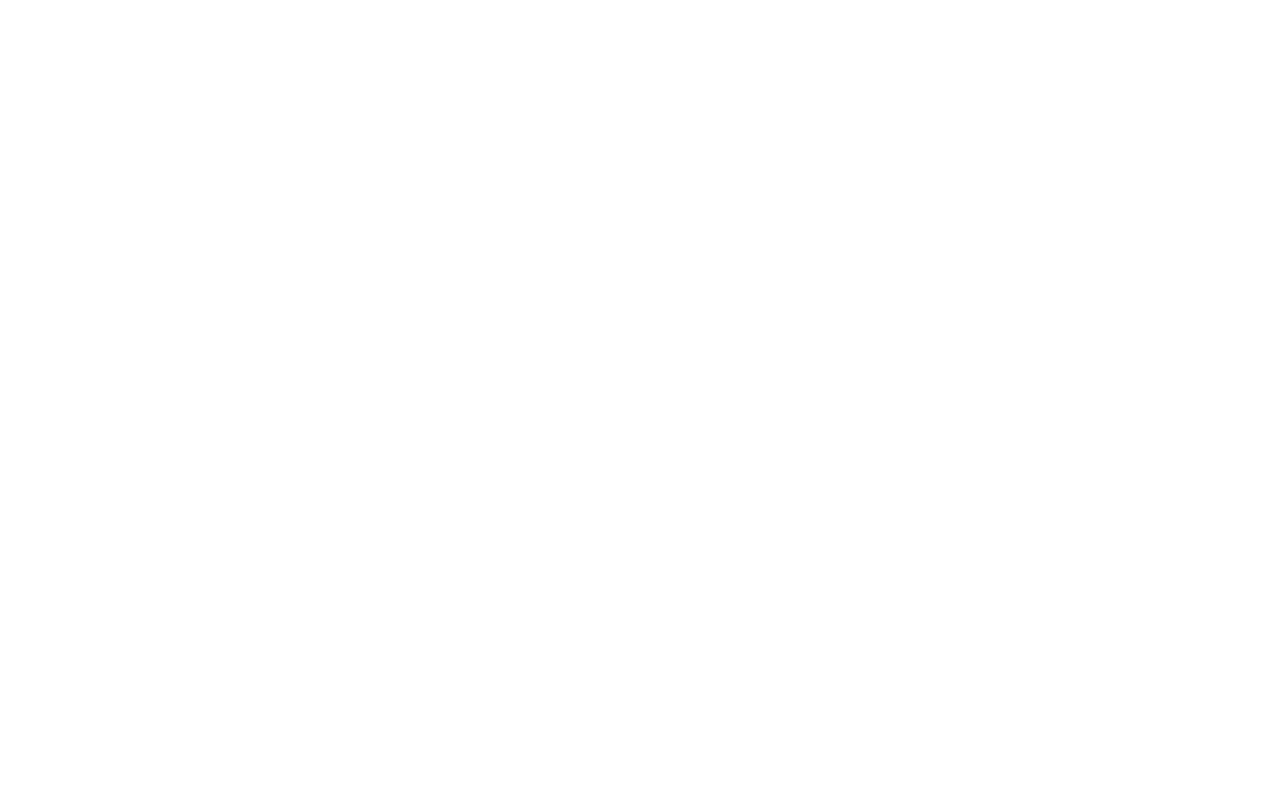
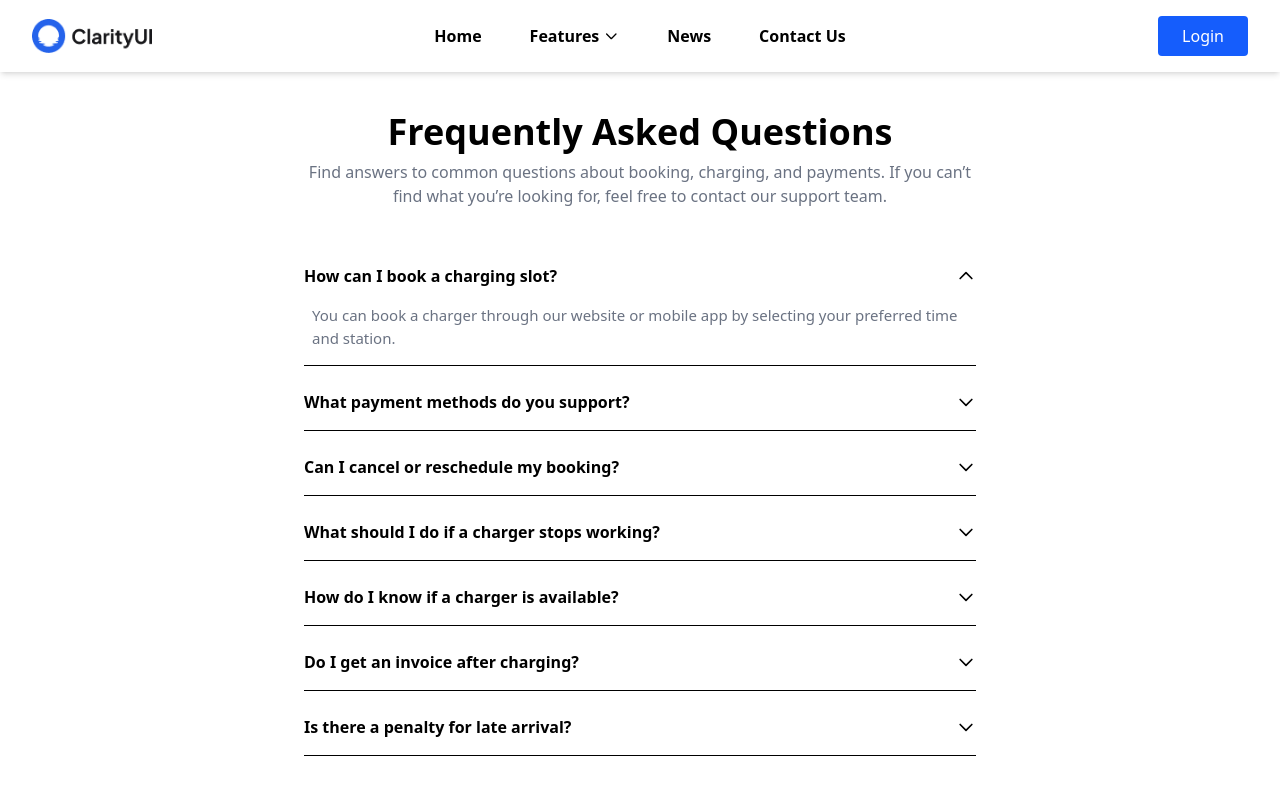
Before and after one commit to DatNguyen9240/FE_Electric_Vehicle_Dealer_Management_System, a React (Vite) app: page /faq in a window 1280 px wide. Before the commit this address had no page. Shown: the top 800 px of the page. Built offline with nearby package versions, Linux system fonts and the light colour scheme.

Commit message:
feat: FAQ

```diff
--- /dev/null
+++ b/src/pages/FAQ.tsx
@@ -0,0 +1,89 @@
+import React, { useState } from "react";
+
+const faqs = [
+  {
+    question: "How can I book a charging slot?",
+    answer:
+      "You can book a charger through our website or mobile app by selecting your preferred time and station.",
+  },
+  {
+    question: "What payment methods do you support?",
+    answer:
+      "We support e-wallets, credit/debit cards, and direct bank transfer.",
+  },
+  {
+    question: "Can I cancel or reschedule my booking?",
+    answer:
+      "Yes, you can cancel or reschedule up to 30 minutes before your booking time without extra cost.",
+  },
+  {
+    question: "What should I do if a charger stops working?",
+    answer:
+      "Please contact our support hotline immediately. Our staff will guide you or assign another available charger.",
+  },
+  {
+    question: "How do I know if a charger is available?",
+    answer: "Charger availability is shown in real-time on our booking system.",
+  },
+  {
+    question: "Do I get an invoice after charging?",
+    answer:
+      "Yes, you can download your invoice from the app or request it via email.",
+  },
+  {
+    question: "Is there a penalty for late arrival?",
+    answer:
+      "If you arrive more than 15 minutes late, your slot may be released for other users.",
+  },
+];
+
+const FAQ: React.FC = () => {
+  const [openIndex, setOpenIndex] = useState<number | null>(0);
+
+  return (
+    <div className="min-h-screen bg-white py-10 px-2">
+      <h1 className="text-4xl font-bold text-center mb-2">
+        Frequently Asked Questions
+      </h1>
+      <p className="text-center text-gray-500 mb-10 max-w-2xl mx-auto">
+        Find answers to common questions about booking, charging, and payments.
+        If you can’t find what you’re looking for, feel free to contact our
+        support team.
+      </p>
+      <div className="max-w-2xl mx-auto space-y-2">
+        {faqs.map((faq, idx) => (
+          <div key={idx} className="border-b">
+            <button
+              className="w-full flex justify-between items-center py-4 text-left font-semibold text-black focus:outline-none"
+              onClick={() => setOpenIndex(openIndex === idx ? null : idx)}
+            >
+              <span>{faq.question}</span>
+              <svg
+                className={`w-5 h-5 transform transition-transform duration-200 ${
+                  openIndex === idx ? "rotate-180" : ""
+                }`}
+                fill="none"
+                stroke="currentColor"
+                viewBox="0 0 24 24"
+              >
+                <path
+                  strokeLinecap="round"
+                  strokeLinejoin="round"
+                  strokeWidth={2}
+                  d="M19 9l-7 7-7-7"
+                />
+              </svg>
+            </button>
+            {openIndex === idx && (
+              <div className="pb-4 pl-2 text-gray-500 text-[15px]">
+                {faq.answer}
+              </div>
+            )}
+          </div>
+        ))}
+      </div>
+    </div>
+  );
+};
+
+export default FAQ;
--- a/src/routes/AppRoutes.tsx
+++ b/src/routes/AppRoutes.tsx
@@ -5,12 +5,15 @@
 import Login from "../pages/Login";
 import Signup from "../pages/Signup";
 import ContactUs from "../pages/ContactUs";
+import FAQ from "../pages/FAQ";
 export default function AppRoutes() {
   return (
     <Routes>
       <Route element={<MainLayout />}>
         <Route path="/" element={<Home />} />
         <Route path="/contact" element={<ContactUs />} />
+        <Route path="/faq" element={<FAQ />} />
+
         {/* Các trang dùng MainLayout */}
       </Route>
       <Route path="/login" element={<Login />} />
```
